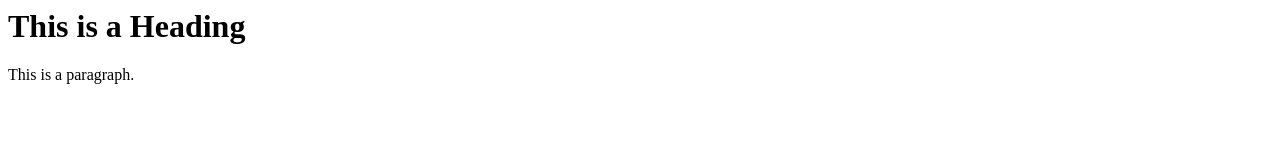
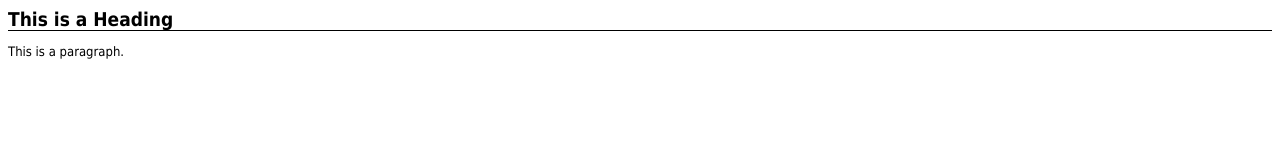
Before and after one commit to orcaja99/DesWeb, a plain HTML site: page index.html in a window 1280 px wide. Drawn offline with Linux system fonts and the light colour scheme.

Commit message:
Update index.html

```diff
--- a/index.html
+++ b/index.html
@@ -1,6 +1,6 @@
 <html>
 <head>
-  <link rel="stylesheet" type="text/css" href="myStyles.css" />
+  <link rel="stylesheet" type="text/css" href="Styles.css" />
 
 <title>Page Title</title>
 </head>
```
